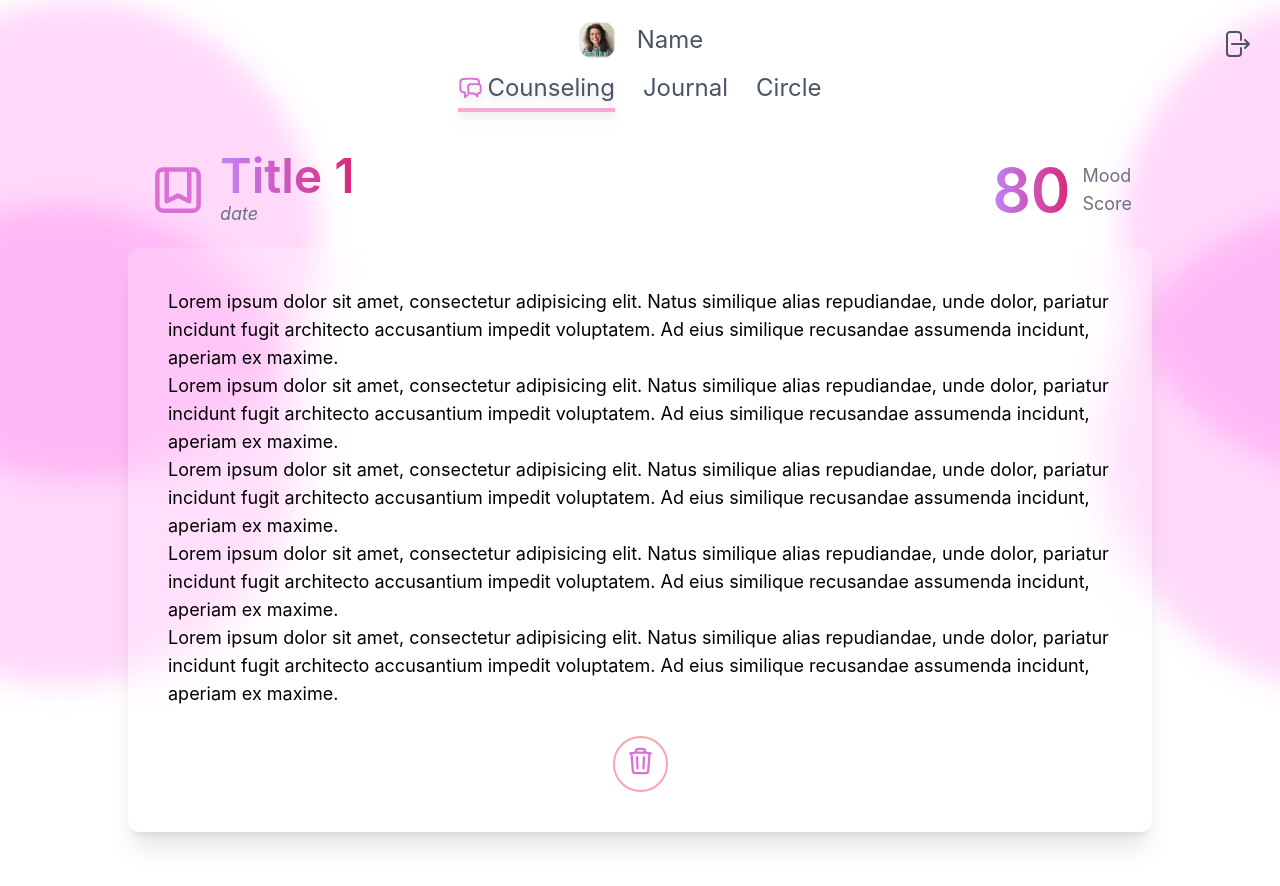
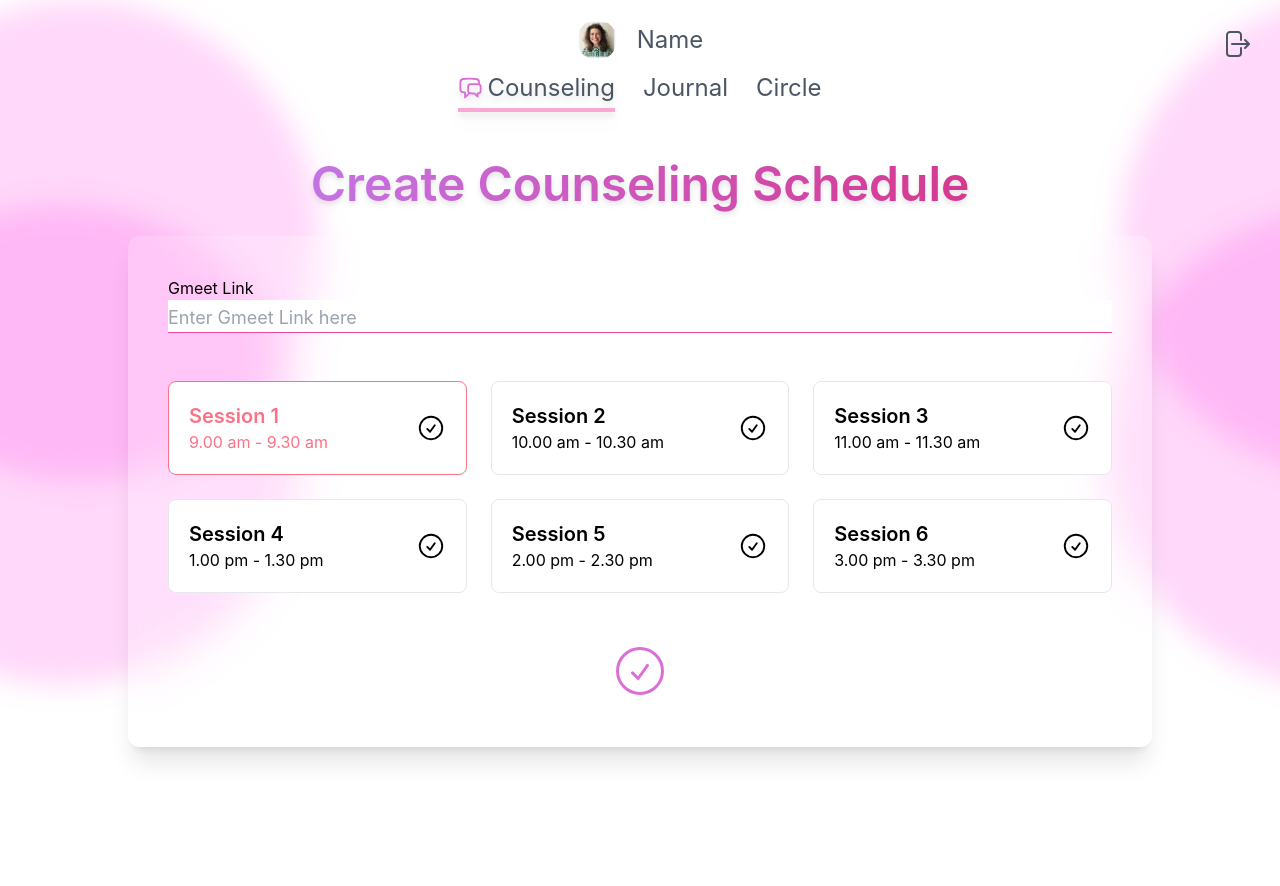
Before and after one commit to Hasyim-Kai/Healme-College-Final-Project, a Next.js app: page /user/counseling/form/1 in a window 1280 px wide. Shown: the top 886 px of the page. After the commit the page ends 811 px from the top, so only its background shows below. Built offline with nearby package versions, Linux system fonts and the light colour scheme.

Commit message:
Add Apply Modal Form for Schedule

```diff
--- a/presentation/components/features/dashboard/consultation/ScheduleDetail.tsx
+++ b/presentation/components/features/dashboard/consultation/ScheduleDetail.tsx
@@ -7,6 +7,7 @@ import FloatBottomBtn from '../../../global/FloatBottomBtn';
 import JournalFormModal from '../journal/JournalFormModal';
 import UserNavbar from '../UserNavbar';
 import { useRouter } from 'next/router';
+import UserScheduleFormModal from './UserScheduleFormModal';
 
 type Props = { scheduleId: string | string[] }
 
@@ -32,8 +33,12 @@ export default function ScheduleDetail({ scheduleId = `1` }: Props) {
         </div>
 
         <div className={`flex justify-center p-7 rounded-xl shadow-xl ${glassCard}`}>
-          <Image alt="Profile Photo" src='/img/gmeet.png' width={230} height={50} priority />
+          <Image alt="Profile Photo" src='/img/gmeet.png' width={240} height={50} priority />
         </div>
+
+        <button className={`flex justify-center p-5 rounded-xl shadow-xl ${glassCard}`} onClick={() => dispatch(toggleModal())}>
+          <span className={`text-3xl font-semibold ${pinkGradientText}`}>Apply Here</span>
+        </button>
       </div>
 
       <article className={`col-span-3 flex flex-col rounded-xl shadow-xl p-10 mx-5 lg:mx-0 ${glassCard}`}>
@@ -58,6 +63,6 @@ export default function ScheduleDetail({ scheduleId = `1` }: Props) {
     <FloatBottomBtn text='Edit' clickFunc={goToForm}>
       <Image src="/icons/edit-note.svg" alt="edit note Icons" width={25} height={25} />
     </FloatBottomBtn>
-    <JournalFormModal isEdit={true} />
+    <UserScheduleFormModal isEdit={true} />
   </div>
 }
--- a/presentation/components/features/dashboard/consultation/ScheduleForm.tsx
+++ b/presentation/components/features/dashboard/consultation/ScheduleForm.tsx
@@ -1,61 +1,40 @@
 import Image from 'next/image'
-import { toggleModal } from '../../../../../app/GlobalSlice';
+import { useState } from 'react'
 import { useAppDispatch } from '../../../../../app/store';
-import { pinkGradientText } from '../../../../styles/TailwindStyle';
-import FloatBottomBtn from '../../../global/FloatBottomBtn';
-import JournalFormModal from '../journal/JournalFormModal';
+import { counselingSchedule } from '../../../../model/counseling-schedule';
+import { glassCard, pinkGradientText, simpleInput } from '../../../../styles/TailwindStyle';
 import UserNavbar from '../UserNavbar';
+import SessionCard from './SessionCard';
 
-type Props = { journalId: string | string[] }
+type Props = { scheduleId: string | string[] }
 
-export default function ScheduleForm({ journalId = `1` }: Props) {
+export default function ScheduleForm({ scheduleId = `1` }: Props) {
   const dispatch = useAppDispatch();
+  const [selectedSession, setSelectedSession] = useState<string>('1');
+  const handleRadio = (event: any) => { setSelectedSession(event.target.value) }
+  const handleSubmit = (event: any) => {
+    event.preventDefault()
+  }
 
   return <div className='mx-auto lg:max-w-5xl'>
     <UserNavbar />
     <section className='mt-10'>
+      <h1 className={`py-2 text-5xl font-semibold text-center drop-shadow-md ${pinkGradientText}`}>Create Counseling Schedule</h1>
 
-      <div className='flex lg:items-center justify-between mx-5 flex-col-reverse lg:flex-row gap-3'>
-        <div className='flex items-center gap-3'>
-          <Image src="/icons/orchid-bookmark.svg" alt="Book Icons" width={60} height={60} />
-          <div>
-            <h1 className={`text-5xl font-semibold ${pinkGradientText}`}>Title {journalId}</h1>
-            <h1 className='text-lg text-gray-500'><i>date</i></h1>
-          </div>
+      <form className={`flex flex-col mt-5 mb-16 rounded-xl shadow-xl p-10 mx-5 lg:mx-0 ${glassCard}`} onSubmit={handleSubmit}>
+        <div>
+          <label htmlFor="Gmeet">Gmeet Link</label><br />
+          <input className={simpleInput} type="text" name="Gmeet" id="Gmeet" placeholder="Enter Gmeet Link here" />
         </div>
 
-        <div className='flex items-center gap-3'>
-          <h1 className={`text-6xl font-semibold ${pinkGradientText}`}>80</h1>
-          <h1 className='text-lg text-gray-500'>Mood<br />Score</h1>
-        </div>
-      </div>
+        <ul className="mt-5 grid gap-6 w-full grid-cols-1 lg:grid-cols-3">
+          {counselingSchedule.map((item: any) => <SessionCard value={item.value} text={item.text} desc={item.desc} checkedRadio={selectedSession} onCangeFunc={handleRadio} key={item.value} />)}
+        </ul>
 
-      <article className={`flex flex-col mt-5 mb-16 rounded-xl shadow-xl p-10 bg-white bg-opacity-20 backdrop-blur-lg mx-5 lg:mx-0`}>
-        <p className='text-lg'>Lorem ipsum dolor sit amet, consectetur adipisicing elit.
-          Natus similique alias repudiandae, unde dolor, pariatur incidunt fugit
-          architecto accusantium impedit voluptatem. Ad eius similique recusandae
-          assumenda incidunt, aperiam ex maxime.</p>
-        <p className='text-lg'>Lorem ipsum dolor sit amet, consectetur adipisicing elit.
-          Natus similique alias repudiandae, unde dolor, pariatur incidunt fugit
-          architecto accusantium impedit voluptatem. Ad eius similique recusandae
-          assumenda incidunt, aperiam ex maxime.</p>
-        <p className='text-lg'>Lorem ipsum dolor sit amet, consectetur adipisicing elit.
-          Natus similique alias repudiandae, unde dolor, pariatur incidunt fugit
-          architecto accusantium impedit voluptatem. Ad eius similique recusandae
-          assumenda incidunt, aperiam ex maxime.</p>
-        <p className='text-lg'>Lorem ipsum dolor sit amet, consectetur adipisicing elit.
-          Natus similique alias repudiandae, unde dolor, pariatur incidunt fugit
-          architecto accusantium impedit voluptatem. Ad eius similique recusandae
-          assumenda incidunt, aperiam ex maxime.</p>
-        <p className='text-lg'>Lorem ipsum dolor sit amet, consectetur adipisicing elit.
-          Natus similique alias repudiandae, unde dolor, pariatur incidunt fugit
-          architecto accusantium impedit voluptatem. Ad eius similique recusandae
-          assumenda incidunt, aperiam ex maxime.</p>
-
-        <button className='mx-auto mt-7 p-2 rounded-full border-2 border-rose-300' onClick={() => console.log(`Jalan :)`)}>
-          <Image src="/icons/trash.svg" alt="trash Icons" width={35} height={30} />
+        <button className='mt-12' onClick={() => console.log(`Create :)`)}>
+          <Image src="/icons/orchid-circle-check.svg" alt="trash Icons" width={60} height={60} />
         </button>
-      </article>
+      </form>
 
     </section>
   </div>
```
